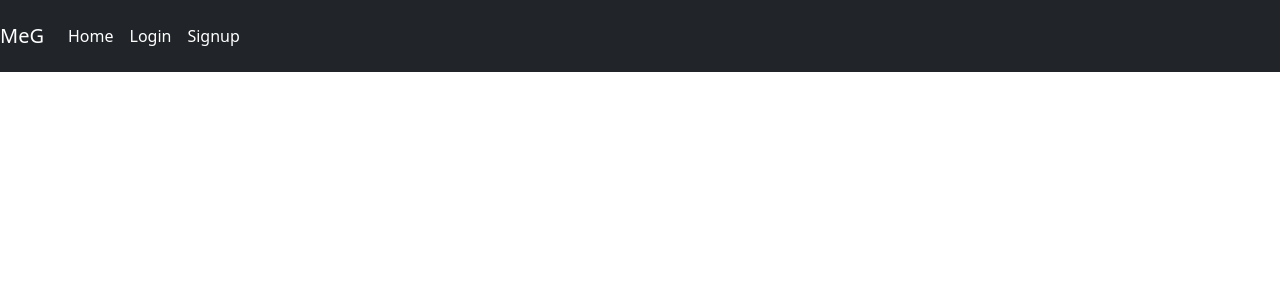
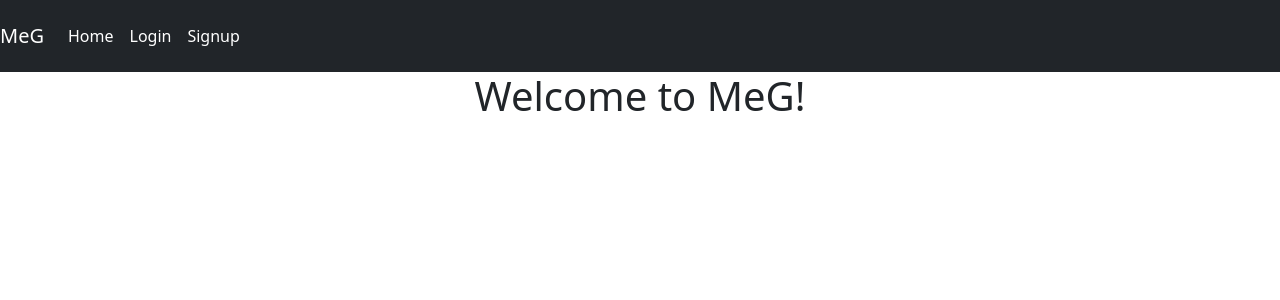
Before and after one commit to Geholst/meg-front-end, a React (Create React App) app: page / in a window 1280 px wide. Shown: the top 300 px of the page. Built offline with nearby package versions, Linux system fonts and the light colour scheme.

Commit message:
added login page

```diff
--- a/package.json
+++ b/package.json
@@ -10,6 +10,7 @@
     "react": "^18.2.0",
     "react-bootstrap": "^2.7.4",
     "react-dom": "^18.2.0",
+    "react-router-dom": "^6.11.2",
     "react-scripts": "5.0.1",
     "web-vitals": "^2.1.4"
   },
--- a/src/App.css
+++ b/src/App.css
@@ -1,3 +1,9 @@
 .nav-item.nav-link {
   color: white;
 }
+
+
+h1 {
+  display: flex;
+  justify-content: center;
+}
--- a/src/App.js
+++ b/src/App.js
@@ -1,25 +1,29 @@
 import './App.css';
+import React from 'react';
+import { BrowserRouter, Routes, Route } from "react-router-dom";
 // import Button  from 'react-bootstrap/Button';
 import "bootstrap/dist/css/bootstrap.min.css"
+import Nav from './Nav';
+import Home from './components/Home';
+import Login from './components/Login';
 
 function App() {
   return (
    <div className="App">
-   <nav class="navbar navbar-expand-lg navbar-dark bg-dark">
-  <a class="navbar-brand">MeG</a>
-  <button class="navbar-toggler" type="button" data-toggle="collapse" data-target="#navbarNavAltMarkup" aria-controls="navbarNavAltMarkup" aria-expanded="false" aria-label="Toggle navigation">
-    <span class="navbar-toggler-icon"></span>
-  </button>
-  <div class="navbar" id="navbarNavAltMarkup">
-    <div class="navbar-nav">
-      <a class="nav-item nav-link" href="/">Home <span class="sr-only"></span></a>
-      <a class="nav-item nav-link" href="/login">Login</a>
-      <a class="nav-item nav-link" href="/signup">Signup</a>
+   <BrowserRouter>
+  <header className='Nav'>
+    <Nav />
+  </header>
+
+  <main>
+    <Routes>
+      <Route path="/" element={<Home />} />
+      <Route path="/login" element={<Login />} />
+    </Routes>
+  </main>
+   </BrowserRouter>
     </div>
-  </div>
-</nav>
 
-    </div>
   );
 }
 
--- /dev/null
+++ b/src/Nav.js
@@ -0,0 +1,19 @@
+import React from "react";
+
+export default function Nav(){
+    return (
+        <nav class="navbar navbar-expand-lg navbar-dark bg-dark">
+        <a class="navbar-brand">MeG</a>
+        <button class="navbar-toggler" type="button" data-toggle="collapse" data-target="#navbarNavAltMarkup" aria-controls="navbarNavAltMarkup" aria-expanded="false" aria-label="Toggle navigation">
+          <span class="navbar-toggler-icon"></span>
+        </button>
+        <div class="navbar" id="navbarNavAltMarkup">
+          <div class="navbar-nav">
+            <a class="nav-item nav-link" href="/">Home <span class="sr-only"></span></a>
+            <a class="nav-item nav-link" href="/login">Login</a>
+            <a class="nav-item nav-link" href="/signup">Signup</a>
+          </div>
+        </div>
+      </nav>
+    );
+}
--- /dev/null
+++ b/src/components/Home.js
@@ -0,0 +1,8 @@
+
+export default function Home (){
+    return (
+        <section>
+            <h1 className="header">Welcome to MeG!</h1>
+        </section>
+    );
+}
--- /dev/null
+++ b/src/components/Login.js
@@ -0,0 +1,9 @@
+
+export default function Login (){
+    return (
+        <section>
+            <h1>Login page!</h1>
+
+        </section>
+    );
+}
```
Also changed, not shown: 1 other file (tests, documents, lock files or other folders).
